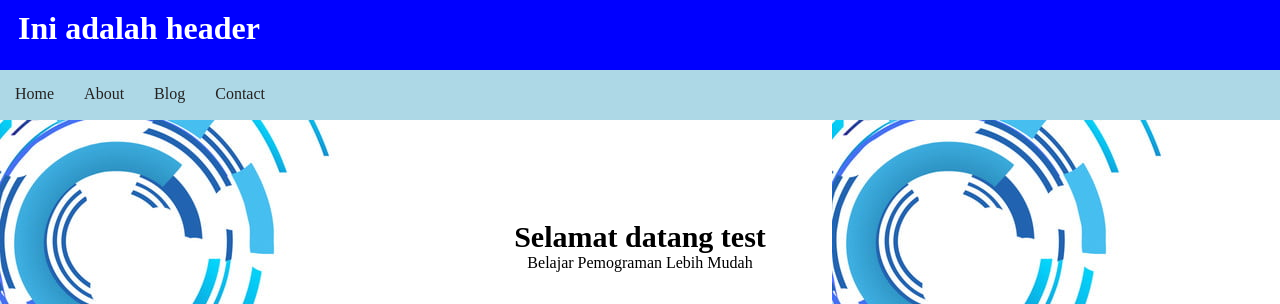
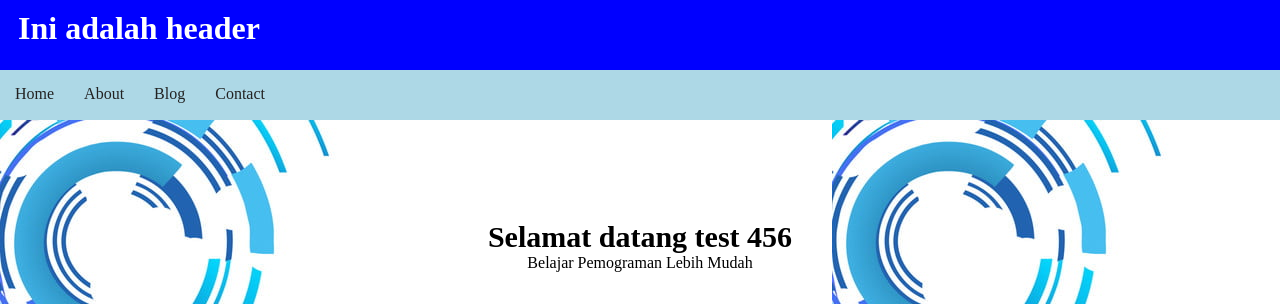
Before and after one commit to mickysaputra10/latihan-web-front-end, a plain HTML site: page belajar html 2-2.html in a window 1280 px wide. Shown: the top 304 px of the page. Drawn offline with Linux system fonts and the light colour scheme.

Commit message:
merubah selamat datang di local

```diff
--- a/belajar html 2-2.html
+++ b/belajar html 2-2.html
@@ -18,7 +18,7 @@
         </nav>
 
         <section id="section">
-            <h1>Selamat datang test</h1>
+            <h1>Selamat datang test 456</h1>
             <p>Belajar Pemograman Lebih Mudah</p>
         </section>
         <aside id="aside">
```
